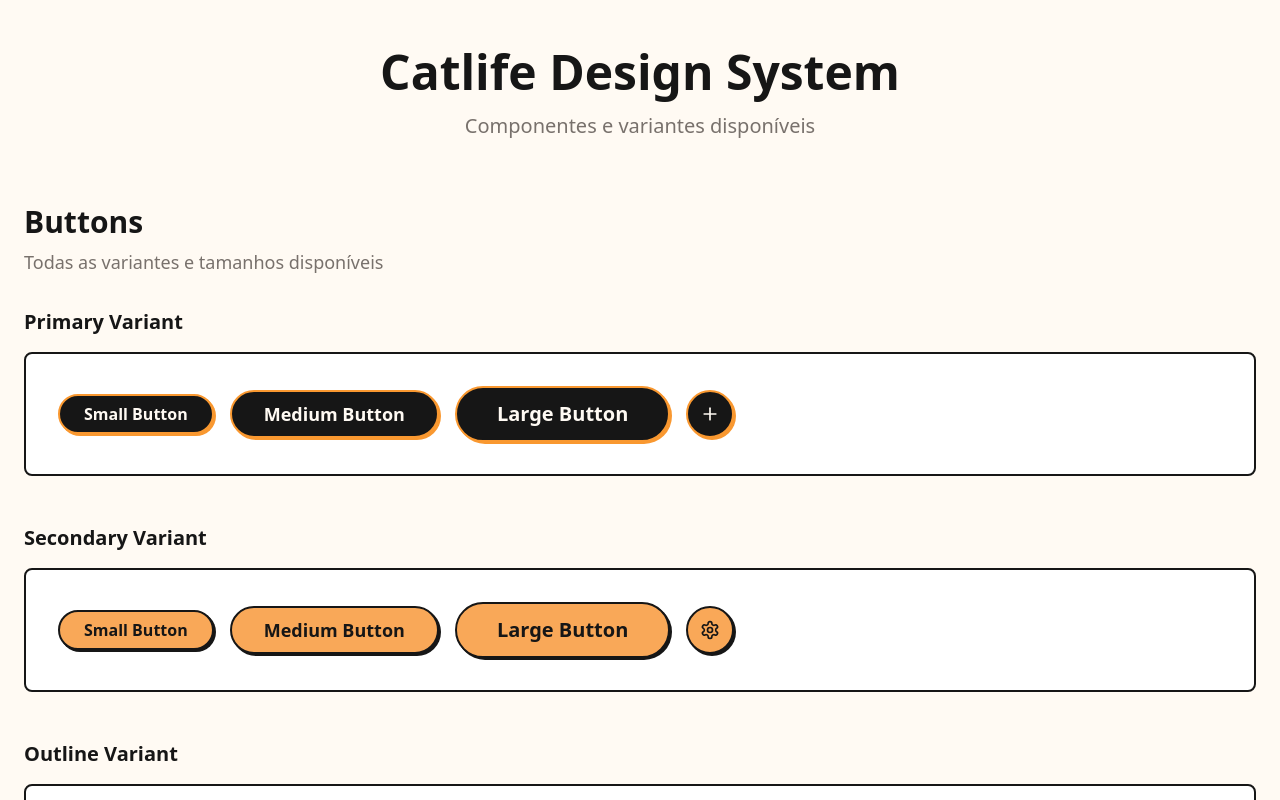
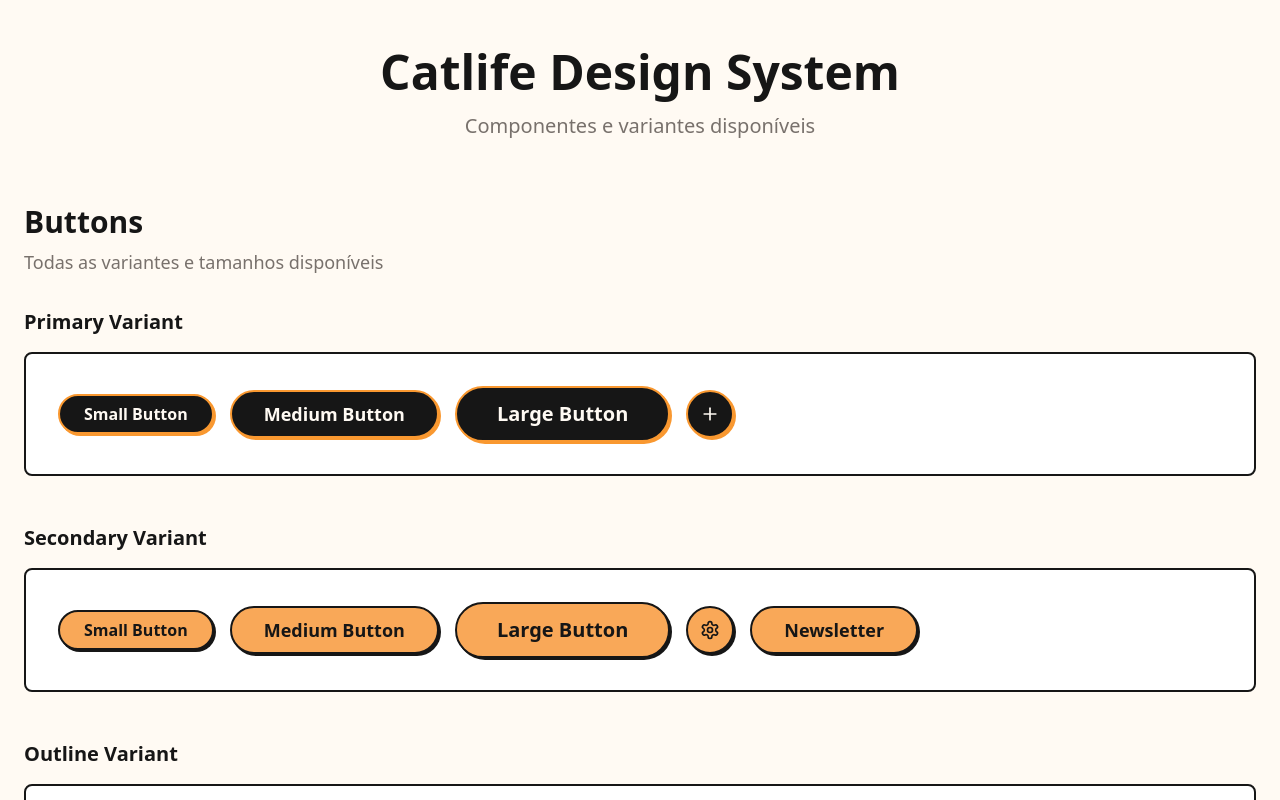
Before and after one commit to SYUICore/bolt.new-design-system, a React (Vite) app: page /ui-design-system in a window 1280 px wide. Shown: the top 800 px of the page. Built offline with nearby package versions, Linux system fonts and the light colour scheme.

Commit message:
Updated DesignSystem.tsx

```diff
--- a/src/pages/DesignSystem.tsx
+++ b/src/pages/DesignSystem.tsx
@@ -36,6 +36,10 @@ const DesignSystem = () => {
                 <Button variant="secondary" size="md">Medium Button</Button>
                 <Button variant="secondary" size="lg">Large Button</Button>
                 <Button variant="secondary" size="icon"><Settings /></Button>
+<Button variant="secondary" size="md">
+              Newsletter
+            </Button>
+
               </div>
             </div>
 
```
